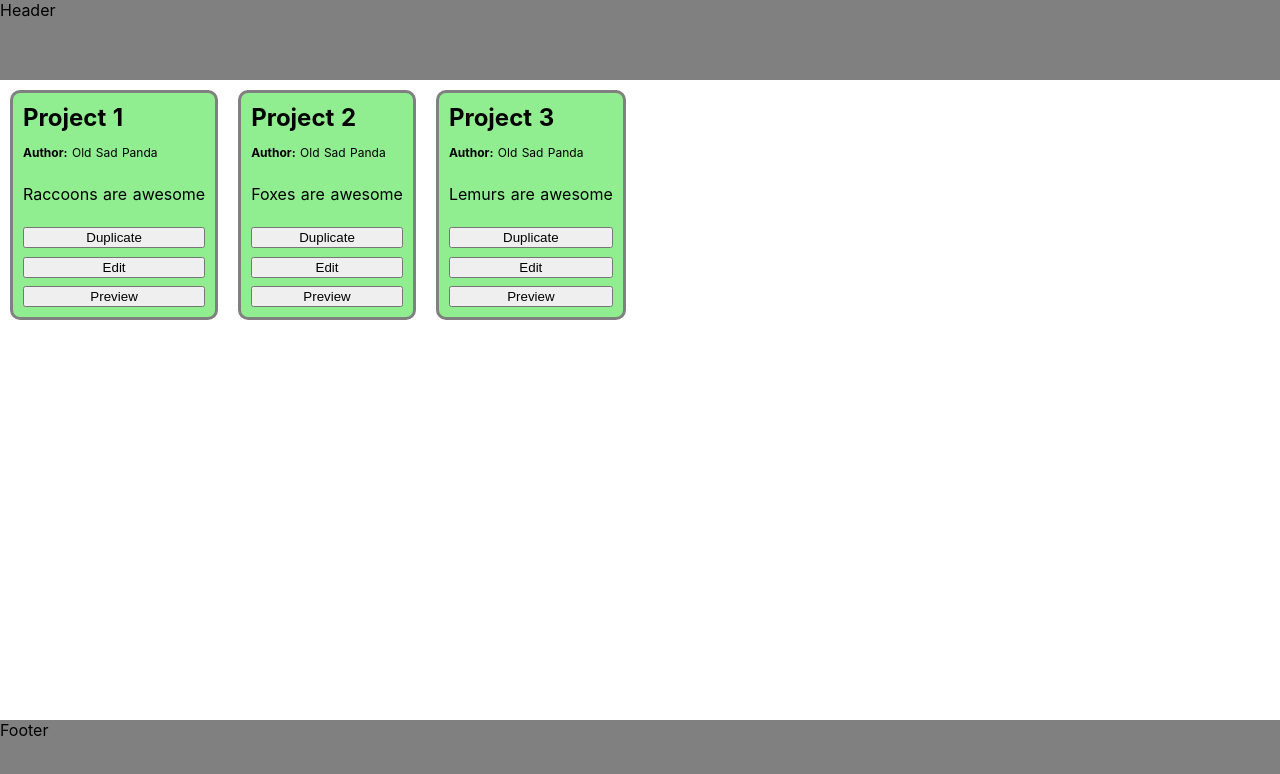
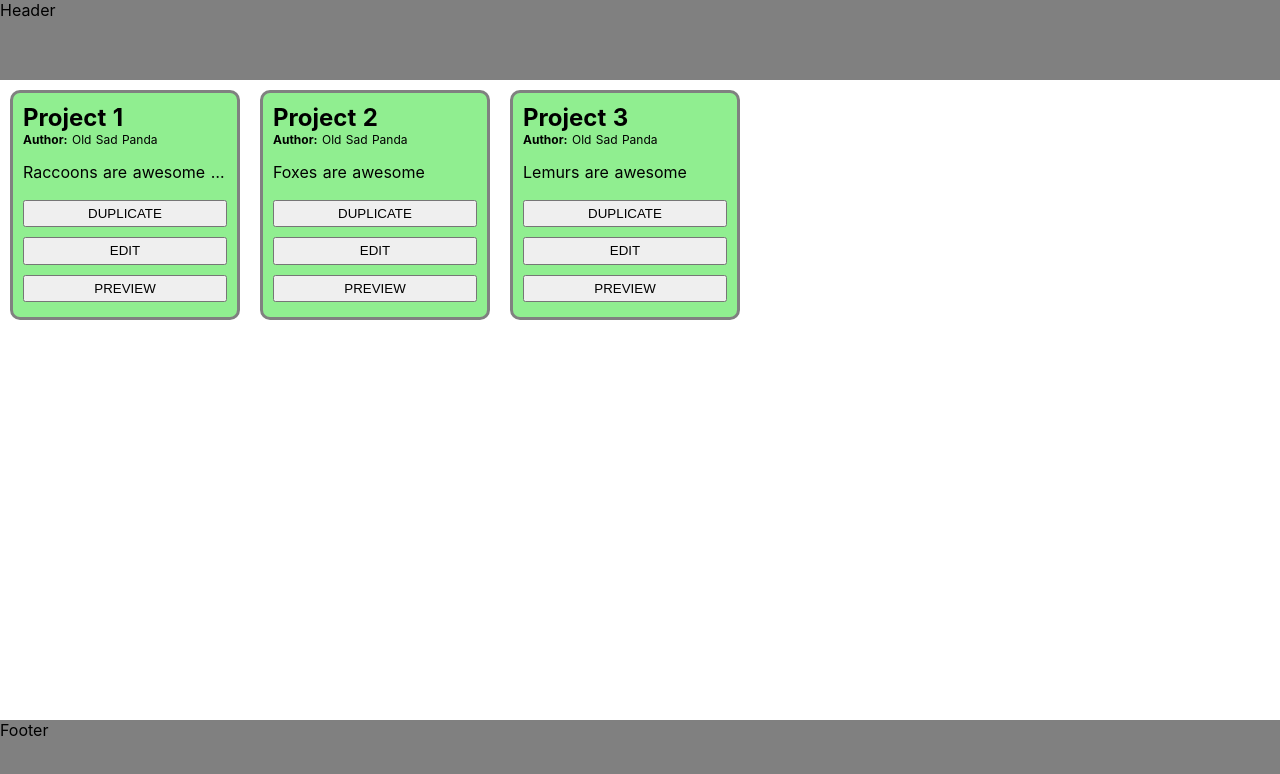
Before and after one commit to mirafedas/canvas-cms, a Nuxt app: page /projects in a window 1280 px wide. Shown: the top 774 px of the page. Built offline with nearby package versions, Linux system fonts and the light colour scheme.

Commit message:
enchanced list style

```diff
--- a/components/ProjectCard.vue
+++ b/components/ProjectCard.vue
@@ -23,23 +23,32 @@ export default {
   margin: 10px;
   padding: 10px;
   min-width: 150px;
-  min-height: 230px;
+  height: 230px;
+  width: 230px;
   border: 3px solid grey;
   border-radius: 10px;
   background-color: lightgreen
 }
 
-h2 {
-  margin-bottom: 5px;
-}
-
 .author {
-  /* margin: 10px 0; */
   font-size: 12px;
 }
 
 .description {
   margin: 15px 0;
+  max-height: 20px;
+  overflow: hidden;
+  white-space: nowrap;
+  text-overflow: ellipsis;
 }
 
+button {
+  height: 30px;
+  margin: 5px 0;
+  text-transform: uppercase;
+}
+
+button:hover {
+  color: orange;
+}
 </style>
--- a/store/index.js
+++ b/store/index.js
@@ -3,7 +3,7 @@ export const state = () => ({
     {
       id: 365674,
       name: 'Project 1',
-      description: 'Raccoons are awesome',
+      description: 'Raccoons are awesome awesome awesome awesome awesome awesome awesome awesome awesome',
       author: 'Old Sad Panda'
     },
     {
```
